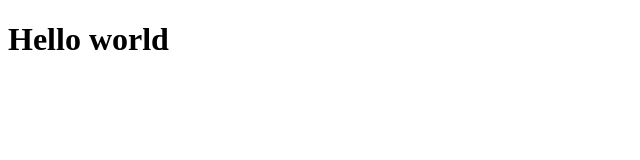
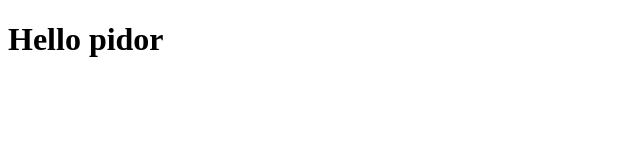
Before and after one commit to maksgkh/maksgkh.github.io, a plain HTML site: page index.html in a window 1280 px wide. Shown: the full height of the page, 0-640 px from the left. Drawn offline with Linux system fonts and the light colour scheme.

Commit message:
Update index.html

```diff
--- a/index.html
+++ b/index.html
@@ -7,9 +7,9 @@
     <meta charset="UTF-8">
     <meta http-equiv="X-UA-Compatible" content="IE=edge">
     <meta name="viewport" content="width=device-width, initial-scale=1.0">
-    <title>BERSSERKER web-site</title>
+    <title>web-site</title>
 </head>
 <body>
-    <h1>Hello world</h1>
+    <h1>Hello pidor</h1>
 </body>
 </html>
```
